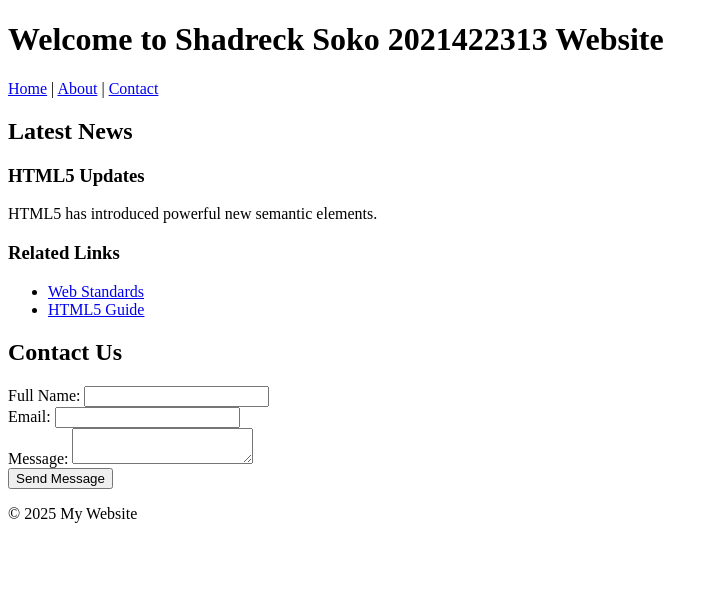
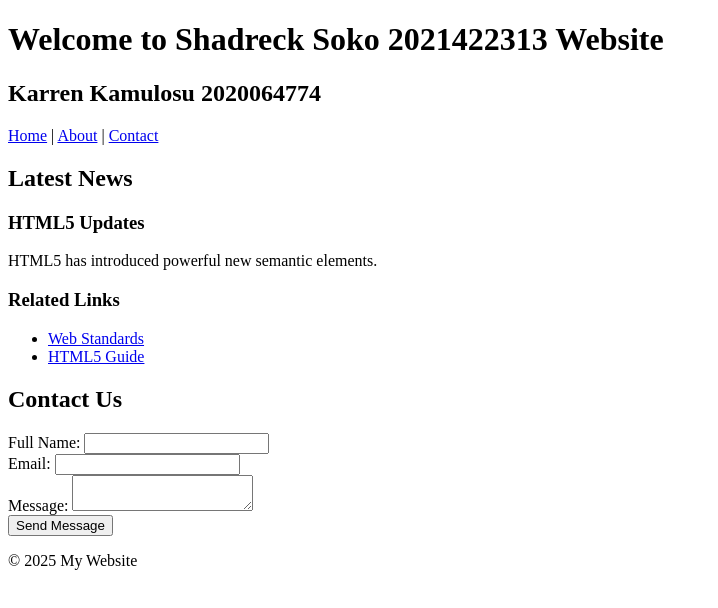
Before and after one commit to Shadreck34/lab2-html, a plain HTML site: page index.html in a window 1280 px wide. Shown: the whole page, without its empty margins (0-718 px from the left). Drawn offline with Linux system fonts and the light colour scheme.

Commit message:
added group partner details

```diff
--- a/index.html
+++ b/index.html
@@ -9,6 +9,7 @@
 
     <header>
         <h1>Welcome to Shadreck Soko 2021422313 Website</h1>
+        <h2>Karren Kamulosu 2020064774</h2>
         <nav>
             <a href="#">Home</a> |
             <a href="#">About</a> |
```
